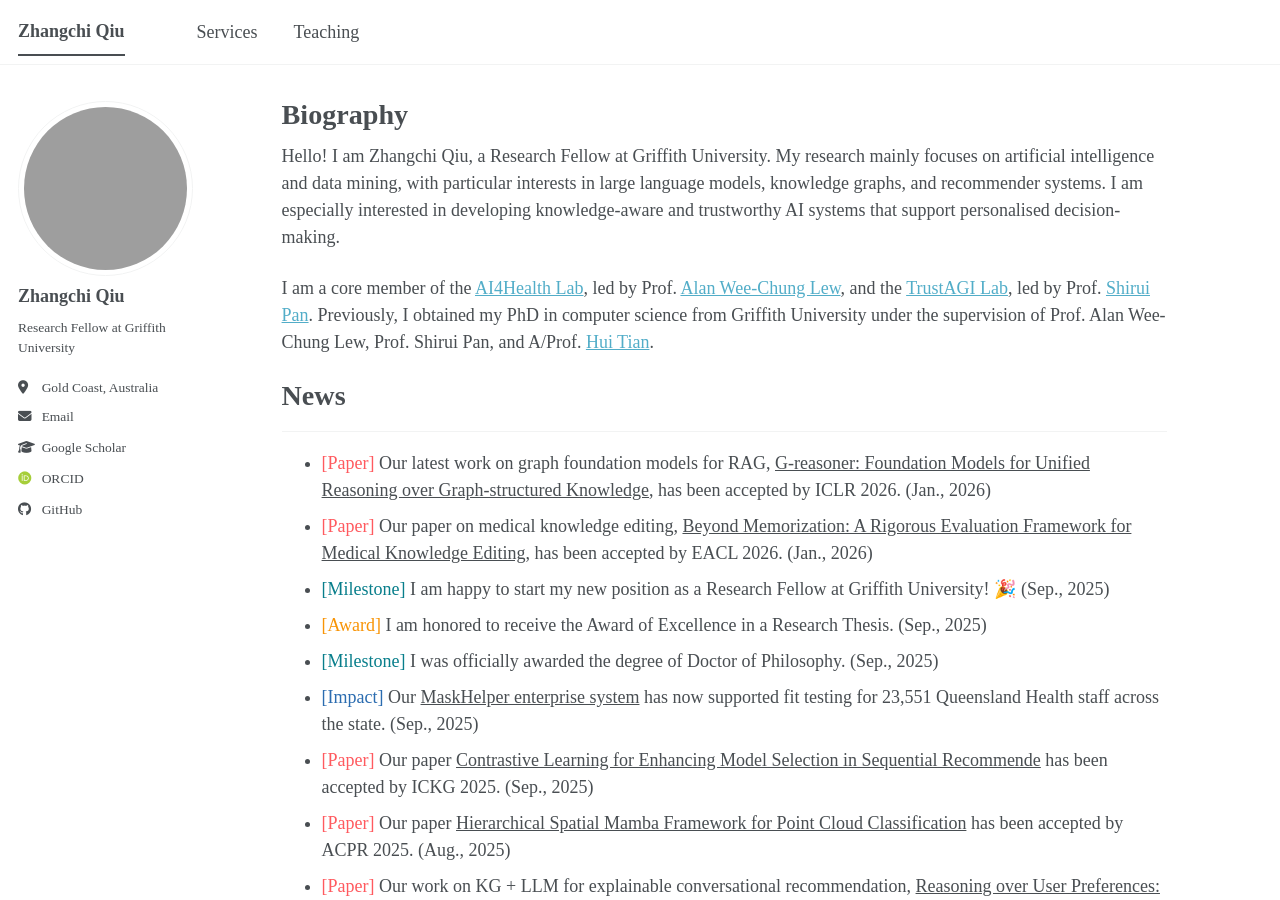
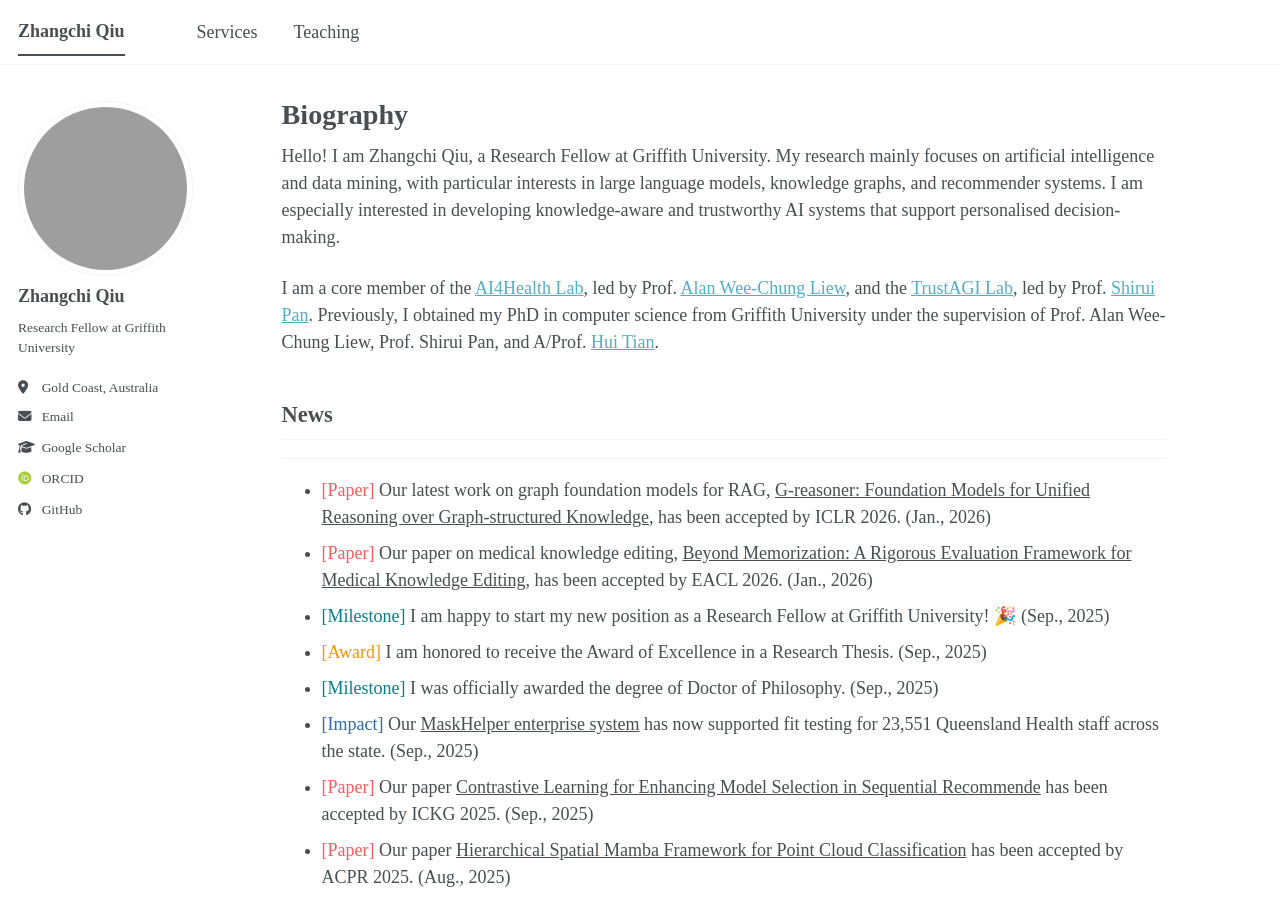
Before and after one commit to icedpanda/icedpanda.github.io, a Jekyll site: the page built from _pages/about.md, in a window 1280 px wide and 900 px high. Built offline with Jekyll 4.4.1, drawn with Linux system fonts in a browser that asks for light colours; some web fonts are replaced; a script bundle is joined from its source files by our own code; library files that are not in the unit come from our copies.

Commit message:
docs(about): fix profile typo and news heading
- Correct the AI4Health Lab lead name from "Lew" to "Liew" and fix the
  corresponding supervisor mention.
- Promote the news section heading to `## News` for consistent page
  hierarchy.

```diff
--- a/_pages/about.md
+++ b/_pages/about.md
@@ -10,9 +10,10 @@ redirect_from:
 
 Hello! I am Zhangchi Qiu, a Research Fellow at Griffith University. My research mainly focuses on artificial intelligence and data mining, with particular interests in large language models, knowledge graphs, and recommender systems. I am especially interested in developing knowledge-aware and trustworthy AI systems that support personalised decision-making.
 
-I am a core member of the [AI4Health Lab](https://ai4healthlab.github.io/index.html), led by Prof. [Alan Wee-Chung Lew](https://experts.griffith.edu.au/7401-alan-weechung-liew), and the [TrustAGI Lab](https://trust-agi.github.io), led by Prof. [Shirui Pan](https://shiruipan.github.io). Previously, I obtained my PhD in computer science from Griffith University under the supervision of Prof. Alan Wee-Chung Lew, Prof. Shirui Pan, and A/Prof. [Hui Tian](https://experts.griffith.edu.au/8285-hui-tian).
+I am a core member of the [AI4Health Lab](https://ai4healthlab.github.io/index.html), led by Prof. [Alan Wee-Chung Liew](https://experts.griffith.edu.au/7401-alan-weechung-liew), and the [TrustAGI Lab](https://trust-agi.github.io), led by Prof. [Shirui Pan](https://shiruipan.github.io). Previously, I obtained my PhD in computer science from Griffith University under the supervision of Prof. Alan Wee-Chung Liew, Prof. Shirui Pan, and A/Prof. [Hui Tian](https://experts.griffith.edu.au/8285-hui-tian).
 
-# News
+## News
+
 ---
 
 - <span class="news-type" style="--news-label-color: #FF5A5F;">[Paper]</span> Our latest work on graph foundation models for RAG, <a class="news-link" href="https://arxiv.org/abs/2509.24276">G-reasoner: Foundation Models for Unified Reasoning over Graph-structured Knowledge</a>, has been accepted by ICLR 2026. (Jan., 2026)
```
